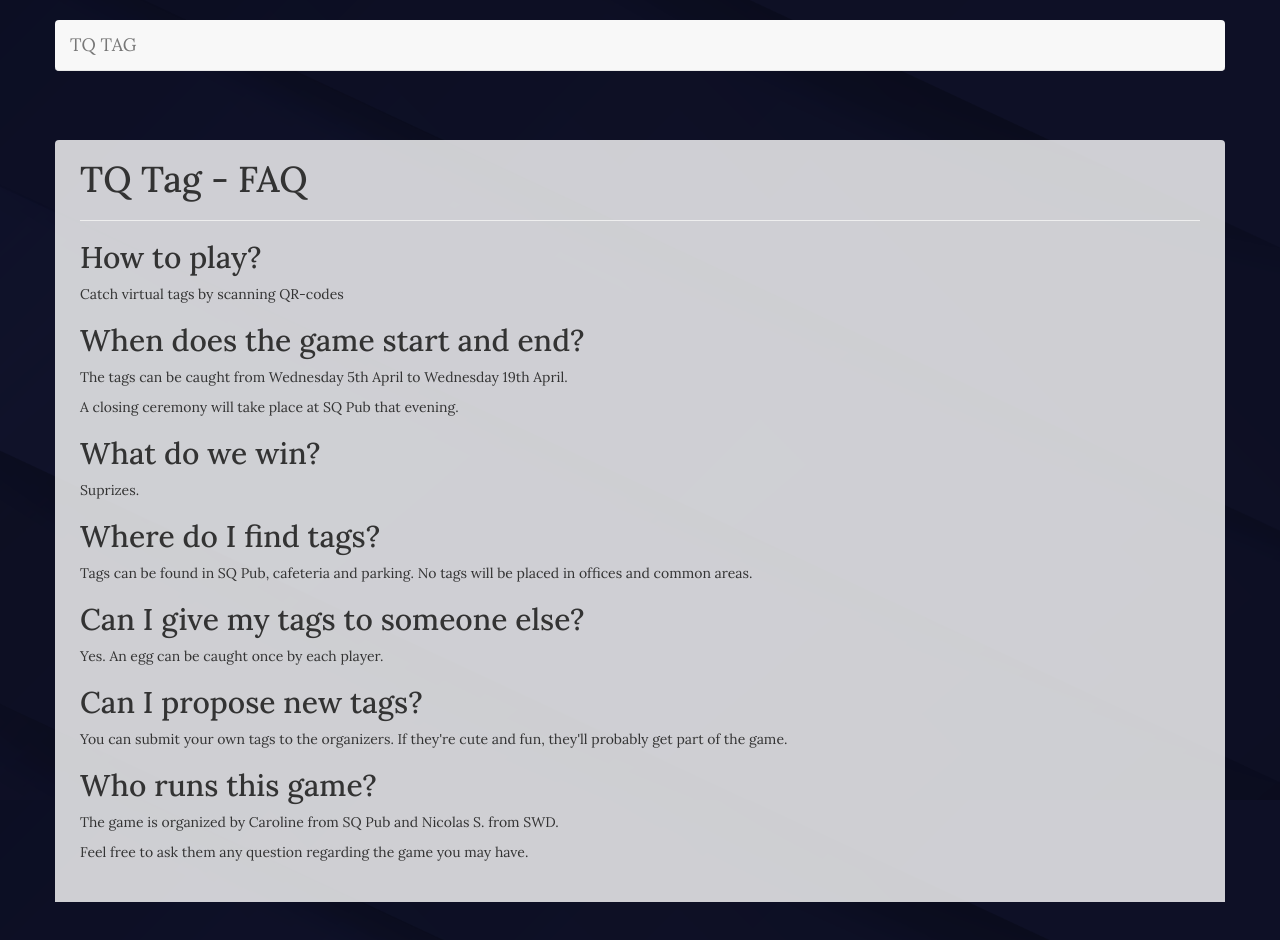
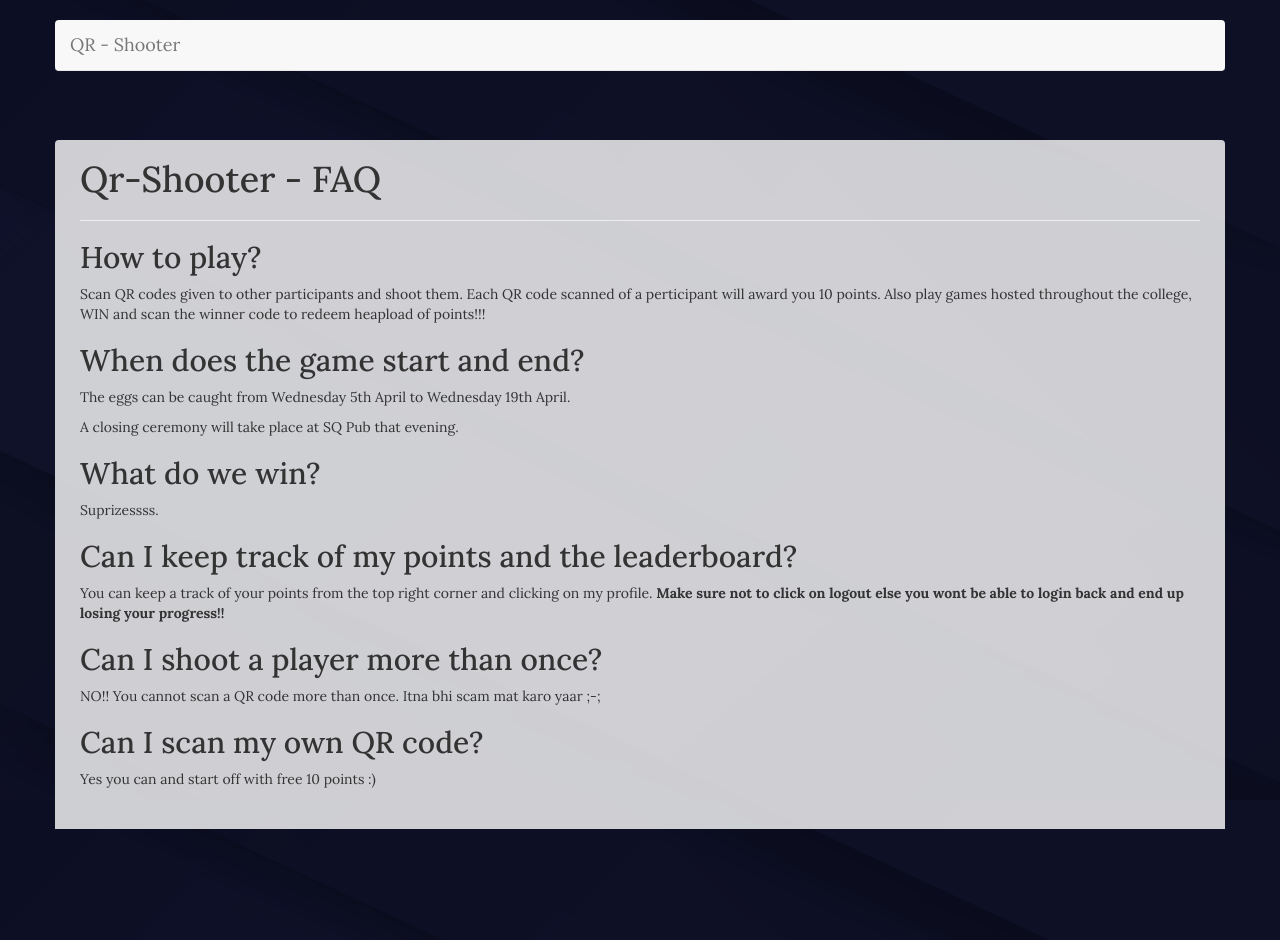
Before and after one commit to Vrushit7506/TQ-Shooter, a Django app: page /faq/ in a window 1280 px wide. Run offline with Django 3.2, Linux system fonts and the light colour scheme; some libraries are stand-ins or nearby versions.

Commit message:
Final Changes

```diff
--- a/eggcatch/templates/base.html
+++ b/eggcatch/templates/base.html
@@ -31,7 +31,7 @@
             <span class="icon-bar"></span>
             <span class="icon-bar"></span>
           </button>
-          <a class="navbar-brand" href="/">TQ TAG</a>
+          <a class="navbar-brand" href="/">QR - Shooter</a>
         </div>
 
         <!-- Collect the nav links, forms, and other content for toggling -->
@@ -50,7 +50,7 @@
                 {{ player.name }} <span class="caret"></span></a>
               <ul class="dropdown-menu">
                 <li><a href="/player/{{ player.id }}/">{{ player.number_of_eggs }}
-                    egg{{ player.number_of_eggs|pluralize }}</a></li>
+                    Tag{{ player.number_of_eggs|pluralize }}</a></li>
                 <li><a href="/player/{{ player.id }}/">{{ player.score }} points</a></li>
                 <li role="separator" class="divider"></li>
                 <li><a href="/player/{{ player.id }}/">My page</a></li>
--- a/eggcatch/templates/egg_detail.html
+++ b/eggcatch/templates/egg_detail.html
@@ -1,7 +1,7 @@
 {% extends "base.html" %}
 {% load static %}
 
-{% block title %} &#129370; {{ egg.name }} {% endblock %}
+{% block title %} 🔫 QR Shooter - {{ egg.name }} {% endblock %}
 
 {% block content %}
 
@@ -72,8 +72,8 @@
   {% for c in catches %}
   <tr>
     <td>{{c.date}}</td>
-    <td><a href="/egg/{{ c.egg.id }}">{{ c.egg.name }}</a></td>
-    <td><a href="/player/{{ c.player.id }}">{{ c.player.name }}</a></td>
+    <td><a href="/egg/{{ c.egg.id }}/">{{ c.egg.name }}</a></td>
+    <td><a href="/player/{{ c.player.id }}/">{{ c.player.name }}</a></td>
   </tr>
   {% endfor %}
 </table>
--- a/eggcatch/templates/faq.html
+++ b/eggcatch/templates/faq.html
@@ -1,43 +1,37 @@
 {% extends "base.html" %}
 
-{% block title %} TQ Tag - FAQ {% endblock %}
+{% block title %} 🔫 QR Shooter - FAQ {% endblock %}
 
 {% block content %}
 
-<h1>TQ Tag - FAQ</h1>
+<h1>Qr-Shooter - FAQ</h1>
 <hr />
 
 <h2>How to play?</h2>
 
-<p>Catch virtual tags by scanning QR-codes</p>
+	<p>Scan QR codes given to other participants and shoot them. Each QR code scanned of a perticipant will award you 10 points. Also play games hosted throughout the college, WIN and scan the winner code to redeem heapload of points!!!</p>
 
 <h2>When does the game start and end?</h2>
 
-<p>The tags can be caught from Wednesday 5th April to Wednesday 19th April.</p>
+	<p>The eggs can be caught from Wednesday 5th April to Wednesday 19th April.</p>
 
-<p>A closing ceremony will take place at SQ Pub that evening.</p>
+	<p>A closing ceremony will take place at SQ Pub that evening.</p>
 
 <h2>What do we win?</h2>
 
-<p>Suprizes.</p>
+	<p>Suprizessss.</p>
 
-<h2>Where do I find tags?</h2>
+<h2>Can I keep track of my points and the leaderboard?</h2>
 
-<p>Tags can be found in SQ Pub, cafeteria and parking. No tags will be placed in offices and common areas.</p>
+	<p>You can keep a track of your points from the top right corner and clicking on my profile. <strong>Make sure not to click on logout else you wont be able to login back and end up losing your progress!!</strong></p>
 
-<h2>Can I give my tags to someone else?</h2>
+<h2>Can I shoot a player more than once?</h2>
+<p> NO!! You cannot scan a QR code more than once. Itna bhi scam mat karo yaar ;-;</p>
 
-<p>Yes. An egg can be caught once by each player.</p>
+<h2>Can I scan my own QR code?</h2>
+<p> Yes you can and start off with free 10 points :)</p>
 
-<h2>Can I propose new tags?</h2>
 
-<p>You can submit your own tags to the organizers. If they're cute and fun, they'll probably get part of the game.</p>
-
-<h2>Who runs this game?</h2>
-
-<p>The game is organized by Caroline from SQ Pub and Nicolas S. from SWD.</p>
-
-<p>Feel free to ask them any question regarding the game you may have.</p>
 
 <!-- <h2>Is there an API?</h2>
 
--- a/eggcatch/templates/player_detail.html
+++ b/eggcatch/templates/player_detail.html
@@ -1,6 +1,6 @@
 {% extends "base.html" %}
 
-{% block title %} {{ player.name }} {% endblock %}
+{% block title %} 🔫 QR Shooter - {{ player.name }} {% endblock %}
 
 {% block content %}
 
--- a/eggcatch/templates/players.html
+++ b/eggcatch/templates/players.html
@@ -1,6 +1,6 @@
 {% extends "base.html" %}
 
-{% block title %} TQ Tag {% endblock %}
+{% block title %} 🔫 QR Shooter {% endblock %}
 
 {% block content %}
 
```
Also changed, not shown: eggcatch/templates/index.html (+29 -10 lines), db.sqlite3.
